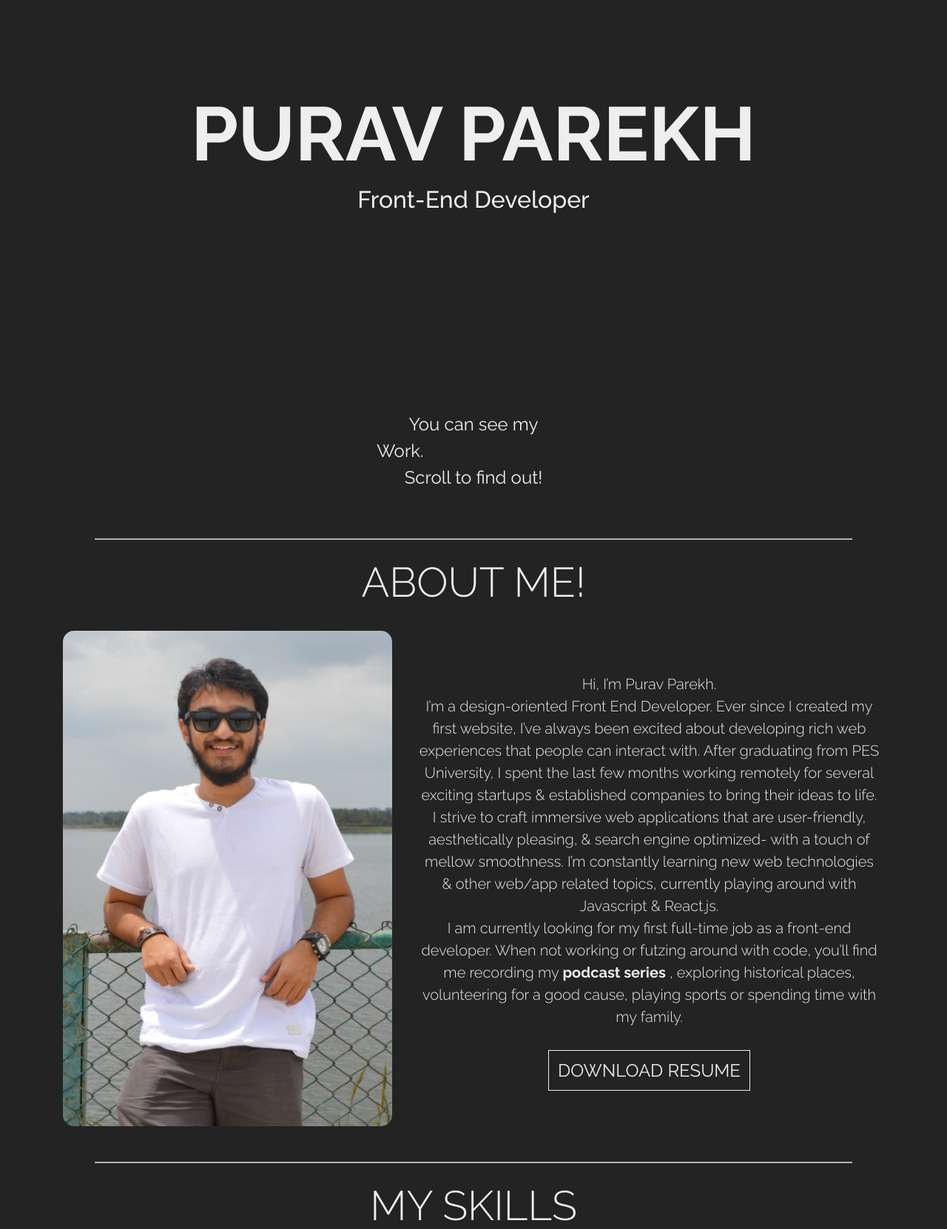
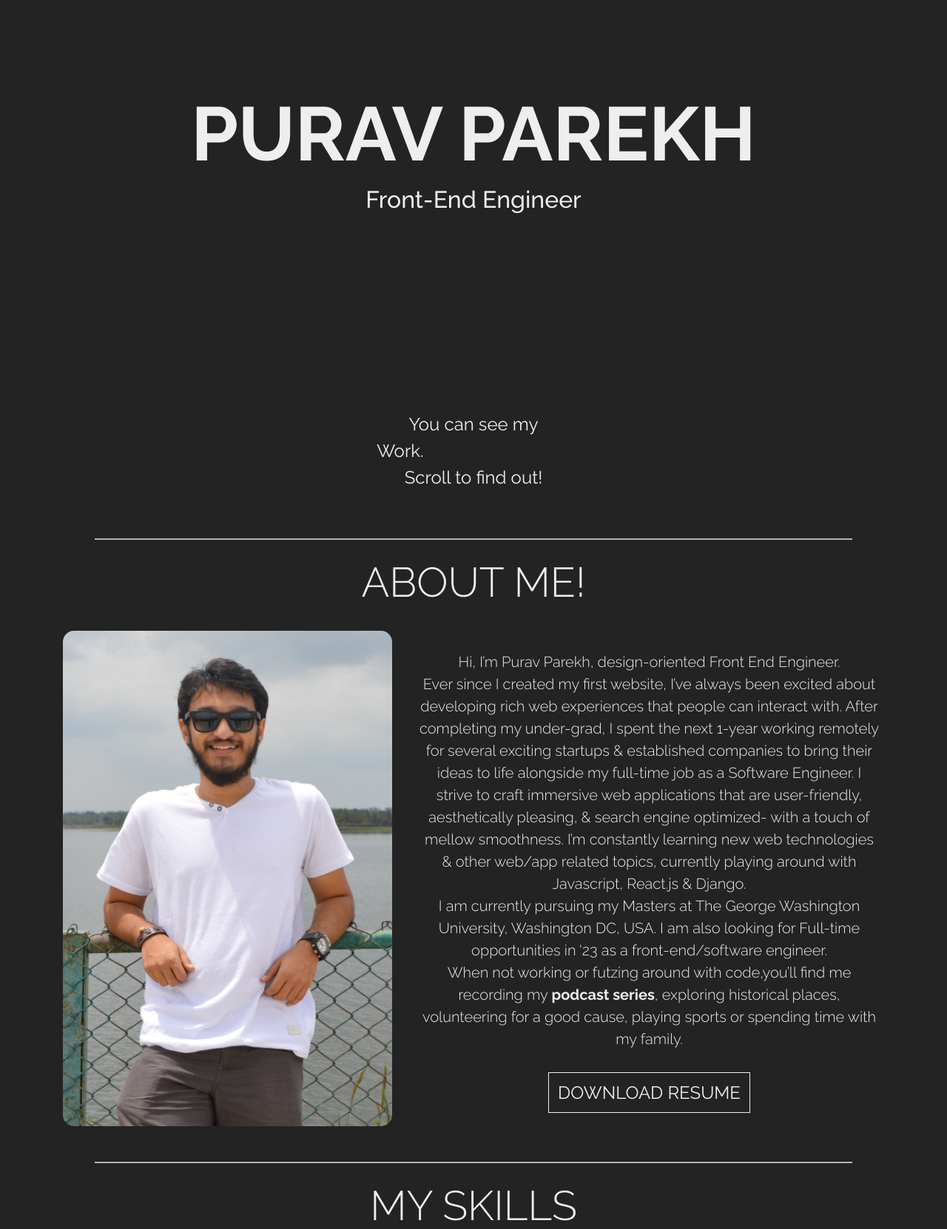
Before and after one commit to purav-parekh/purav-parekh.github.io, a PHP site: page / in a window 1280 px wide. Shown: the part 72-1734 px from the top of the page at 74% size. Run offline with PHP 8.4, Linux system fonts and the light colour scheme; some libraries are stand-ins or nearby versions.

Commit message:
Update to latest version

```diff
--- a/index.html
+++ b/index.html
@@ -5,23 +5,40 @@
 		<title>Purav Parekh | Freelance Web Developer</title>
 		<meta
 			name="description"
-			content="Purav Parekh is freelance web designer & front-end developer based in Bangalore, currently working at Adcuratio Media Inc. He develops websites for fun! "
+			content="Purav Parekh is a software & a front-end engineer based in Washington DC, USA. He is currently pursuing his Masters at The George Washington University. He develops products for fun!"
 		/>
 		<meta
 			name="keywords"
-			content="portfolio, resume, cv, web developer, software developer, web design, personal website,purav parekh, pes university, saggezza, credence robotics, react, html, css, javascript, animate.css, front-end, front end, freelancer,freelancing"
+			content="portfolio, resume, cv, web engineer, software engineer, web design, personal website,purav parekh, george washington university, normalyze, washington dc, react, html, css, javascript, animate.css, front-end, front end, software engineer"
 		/>
 		<meta name="author" content="Purav Parekh" />
+
+		<!-- Site Name, Title, and Description to be displayed -->
+		<meta property="og:site_name" content="Purav Parekh" />
 		<meta property="og:title" content="Purav Parekh | Freelance Web Developer" />
-		<meta property="og:url" content="https://purav-parekh.netlify.app/" />
 		<meta
 			property="og:description"
-			content="Purav Parekh is freelance web designer & front-end developer based in Bangalore, currently working at Adcuratio Media Inc. He develops websites for fun!"
+			content="Purav Parekh is software & front-end engineer based in Washington DC, USA. He is currently pursuing his Masters at The George Washington University. He develops websites for fun!"
 		/>
+
+		<!-- Image to display -->
+		<!-- Replace   «example.com/image01.jpg» with your own -->
 		<meta
 			property="og:image"
-			content="https://drive.google.com/file/d/1DIn5ehMNfdwhQ3eMQU4NTRw1oLSLXjYL/view?usp=sharing"
+			content="https://github.com/purav-parekh/purav-parekh.github.io/blob/master/img/android-chrome-192x192.png"
 		/>
+
+		<!-- No need to change anything here -->
+		<meta property="og:type" content="website" />
+		<meta property="og:image:type" content="image/jpeg" />
+
+		<!-- Size of image. Any size up to 300. Anything above 300px will not work in WhatsApp -->
+		<meta property="og:image:width" content="300" />
+		<meta property="og:image:height" content="300" />
+
+		<!-- Website to visit when clicked in fb or WhatsApp-->
+		<meta property="og:url" content="http://purav-parekh.netlify.app" />
+		<!--  -->
 
 		<!-- Global site tag (gtag.js) - Google Analytics -->
 		<script async src="https://www.googletagmanager.com/gtag/js?id=G-680Y9K4F3Y"></script>
@@ -45,6 +62,7 @@
 
 		<!-- bootstrap -->
 		<link rel="stylesheet" href="bootstrap/css/bootstrap.min.css" />
+
 		<!-- google font -->
 		<link
 			href="https://fonts.googleapis.com/css2?family=Raleway:ital,wght@0,100;0,200;0,300;0,400;0,500;0,600;0,700;0,800;0,900;1,100;1,200;1,300;1,400;1,500;1,600;1,700;1,800;1,900&amp;family=Roboto:ital,wght@0,100;0,300;0,400;0,500;0,700;0,900;1,100;1,300;1,400;1,500;1,700;1,900&amp;display=swap"
@@ -72,7 +90,7 @@
 				<section id="home-section">
 					<div>
 						<h1 id="name" class="animate__animated animate__jackInTheBox">PURAV PAREKH</h1>
-						<h2 id="desc" class="animate__animated animate__rollIn">Front-End Developer</h2>
+						<h2 id="desc" class="animate__animated animate__rollIn">Front-End Engineer</h2>
 					</div>
 					<div class="home-desc animate__animated animate__fadeIn">
 						<span id="scroll-desc">
@@ -100,23 +118,25 @@
 				</div>
 				<div class="col-xs-12 col-sm-6 col-md-7 col-lg-7 col-xl-7" style="padding: 0">
 					<p id="about-me-desc" class="padding lead">
-						Hi, I’m Purav Parekh.
+						Hi, I’m Purav Parekh, design-oriented Front End Engineer.
 						<br />
-						I’m a design-oriented Front End Developer. Ever since I created my first website, I’ve always been excited
-						about developing rich web experiences that people can interact with. After graduating from PES University, I
-						spent the last few months working remotely for several exciting startups & established companies to bring
-						their ideas to life. I strive to craft immersive web applications that are user-friendly, aesthetically
+						Ever since I created my first website, I’ve always been excited about developing rich web experiences that
+						people can interact with. After completing my under-grad, I spent the next 1-year working remotely for
+						several exciting startups & established companies to bring their ideas to life alongside my full-time job as
+						a Software Engineer. I strive to craft immersive web applications that are user-friendly, aesthetically
 						pleasing, & search engine optimized- with a touch of mellow smoothness. I’m constantly learning new web
-						technologies & other web/app related topics, currently playing around with Javascript & React.js. <br />
-						I am currently looking for my first full-time job as a front-end developer. When not working or futzing
-						around with code, you’ll find me recording my
+						technologies & other web/app related topics, currently playing around with Javascript, React.js & Django.
+						<br />
+						I am currently pursuing my Masters at The George Washington University, Washington DC, USA. I am also
+						looking for Full-time opportunities in '23 as a front-end/software engineer.
+						<br />
+						When not working or futzing around with code,you’ll find me recording my
 						<a
 							href="https://open.spotify.com/show/6UjU89QNZ9iPA4C0ypHEsE?si=yqJ9BvTHQt2ncpHSbmu9aw"
 							target="_blank"
 							style="font-weight: 700; color: #eee"
 							>podcast series</a
-						>
-						, exploring historical places, volunteering for a good cause, playing sports or spending time with my
+						>, exploring historical places, volunteering for a good cause, playing sports or spending time with my
 						family.
 					</p>
 					<br />
@@ -213,7 +233,7 @@
 								<a href="http://kutchiyuvaforum.herokuapp.com" target="__blank">
 									<h3 class="project-title">Kutchi Yuva Forum</h3></a
 								>
-								<p class="project-desc">Django Website</p>
+								<p class="project-desc">Django Web Application</p>
 								<p style="font-size: 0.7em">Designed & Developed a Django website for a NGO co-founded by me.</p>
 								<div class="project-links">
 									<a
@@ -384,7 +404,7 @@
 			<p class="lead" style="margin: 1.5em auto">I'll get back to you shortly!</p>
 			<p>
 				<a
-					href="https://www.linkedin.com/in/purav-parekh-86121b98/"
+					href="https://www.linkedin.com/in/purav-parekh/"
 					type="button"
 					class="btn-floating btn-li ci"
 					target="__blank"
@@ -479,20 +499,20 @@
 
 						<ul class="list-unstyled">
 							<li>
-								<p class="foot-det" style="padding: 0"><i class="fas fa-home mr-3"></i> Bangalore, India</p>
+								<p class="foot-det" style="padding: 0"><i class="fas fa-home mr-3"></i> Washington DC, USA</p>
 							</li>
 							<li>
 								<p>
 									<a class="foot-det" href="mailto:purav98@gmail.com"
-										><i class="fas fa-envelope mr-3"></i> purav@gmail.com</a
+										><i class="fas fa-envelope mr-3"></i> purav98@gmail.com</a
 									>
 								</p>
 							</li>
-							<li>
+							<!-- <li>
 								<p>
-									<a class="foot-det" href="tel:+919480178794"><i class="fas fa-phone mr-3"></i> + 91 94801 78794</a>
+									<a class="foot-det" href="tel:+919480178794"><i class="fas fa-phone mr-3"></i> +1 202-386-2135</a>
 								</p>
-							</li>
+							</li> -->
 						</ul>
 					</div>
 					<!-- Grid column -->
@@ -506,7 +526,7 @@
 
 						<!-- LinkedIn -->
 						<a
-							href="https://www.linkedin.com/in/purav-parekh-86121b98/"
+							href="https://www.linkedin.com/in/purav-parekh/"
 							type="button"
 							class="btn-floating btn-li"
 							target="__blank"
@@ -531,8 +551,8 @@
 
 			<!-- Copyright -->
 			<div class="footer-copyright text-center py-3">
-				© 2020 Copyright:
-				<a href="https://purav-parekh.github.io" style="color: #eee"> Purav Parekh</a>
+				© 2022 Copyright:
+				<a href="https://purav-parekh.netlify.app" style="color: #eee"> Purav Parekh</a>
 			</div>
 			<!-- Copyright -->
 		</footer>
--- a/style.css
+++ b/style.css
@@ -194,6 +194,7 @@ body {
 #resume:hover {
 	background-color: #eee;
 	color: var(--light-black);
+	/* transform: translateY(-0.5em); */
 }
 
 .about-me hr,
@@ -224,8 +225,7 @@ body {
 	height: 415px;
 	margin: 1em 5px 1em 0;
 	background: #eee;
-	box-shadow: -10px -10px 15px rgba(93, 93, 93, 0.5),
-		10px 10px 15px rgba(0, 0, 0, 0.25);
+	box-shadow: -10px -10px 15px rgba(93, 93, 93, 0.5), 10px 10px 15px rgba(0, 0, 0, 0.25);
 	border-radius: 18px;
 	transition: 0.5s ease-out;
 }
```
Also changed, not shown: 1 other file.
